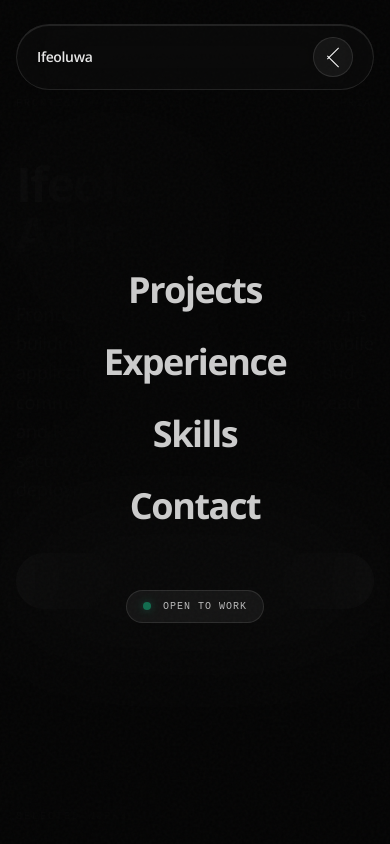
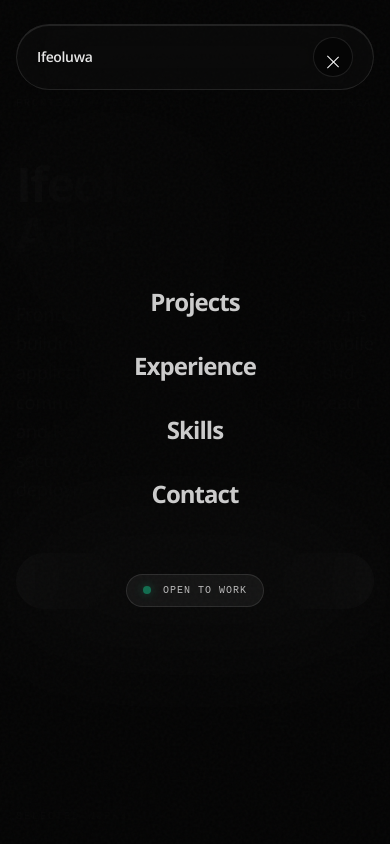
Before and after one commit to Adepejustephen/portfolio, a React (Create React App) app: page / in a window 390 px wide. Both pictures are taken after a click on the button "Toggle menu". Shown: the top 844 px of the page. Built offline with nearby package versions, Linux system fonts and the light colour scheme; a web font is replaced by a local one.

Commit message:
fix: header mobile responsivness

```diff
--- a/src/components/Header.jsx
+++ b/src/components/Header.jsx
@@ -49,7 +49,7 @@ const Header = () => {
             ))}
           </ul>
 
-          <div className="flex items-center gap-3 z-50 relative">
+          <div className="flex items-center gap-3 z-[60] relative">
             <div className="hidden sm:flex items-center gap-2 bg-white/5 px-3 py-1.5 rounded-full border border-white/10">
               <div className="w-2 h-2 rounded-full bg-emerald-500 shadow-[0_0_8px_rgba(16,185,129,0.6)] animate-pulse"></div>
               <span className="text-[10px] text-white/70 uppercase tracking-widest font-mono">
@@ -60,7 +60,7 @@ const Header = () => {
             {/* Mobile Menu Toggle */}
             <button
               onClick={() => setIsOpen(!isOpen)}
-              className="md:hidden flex flex-col justify-center items-center w-10 h-10 rounded-full bg-white/5 border border-white/10 relative z-50"
+              className="md:hidden flex flex-col justify-center items-center w-10 h-10 rounded-full bg-[#050505] border border-white/10 relative z-[60] pointer-events-auto cursor-pointer"
               aria-label="Toggle menu"
             >
               <motion.span
@@ -73,7 +73,7 @@ const Header = () => {
                 className="w-4 h-[1px] bg-white absolute block"
               />
               <motion.span
-                animate={isOpen ? { rotate: -45, y: -4 } : { rotate: 0, y: 3 }}
+                animate={isOpen ? { rotate: -45, y: 5} : { rotate: 0, y: 3 }}
                 transition={{ type: "spring", stiffness: 300, damping: 20 }}
                 className="w-4 h-[1px] bg-white absolute block"
               />
@@ -106,7 +106,7 @@ const Header = () => {
                     duration: 0.4,
                     ease: [0.32, 0.72, 0, 1],
                   }}
-                  className="text-4xl font-bold tracking-tighter text-white/80 hover:text-white transition-colors"
+                  className="text-2xl md:text-4xl font-bold tracking-tighter text-white/80 hover:text-white transition-colors"
                 >
                   {link.name}
                 </motion.a>
```
